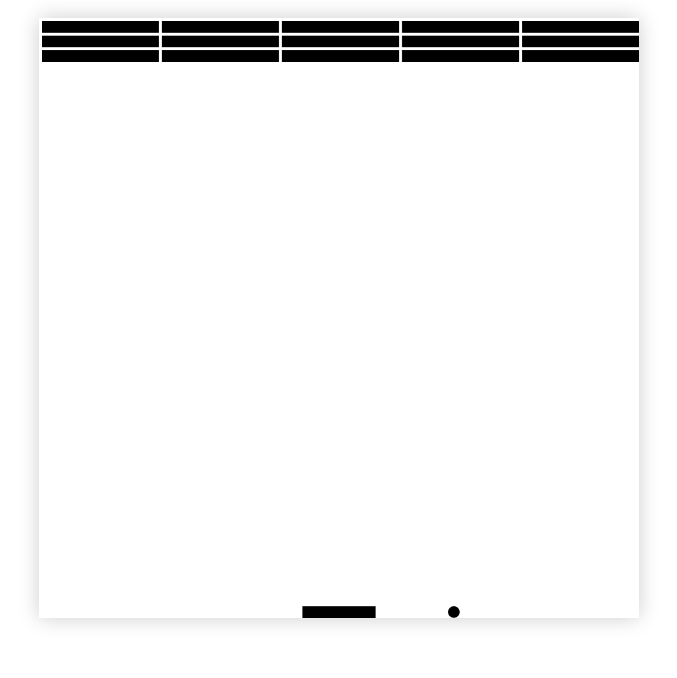
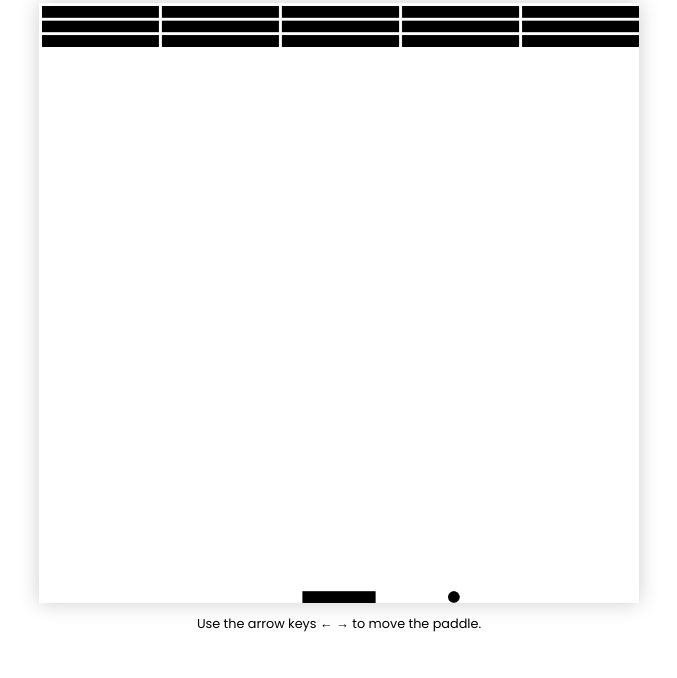
Before and after one commit to adith-a-danthi/bryck-breaker, a plain HTML site: page index.html in a window 1280 px wide. Shown: the part 122-800 px from the top of the page, without its empty margins (301-978 px from the left). Drawn offline with Linux system fonts and the light colour scheme.

Commit message:
💄 Added instructions

```diff
--- a/index.html
+++ b/index.html
@@ -11,6 +11,7 @@
     <div class="container">
         <h1>Bryck Breaker</h1>
         <canvas id="canvas" width="1024" height="1024"></canvas>
+        <p id="instructions">Use the arrow keys ← → to move the paddle.</p>
     </div>
     <script src="script.js"></script>
 </body>
--- a/style.css
+++ b/style.css
@@ -62,7 +62,13 @@ button {
     font-weight: 500;
 }
 
-button:hover {
+button:active {
     background-color: var(--color-primary);
     color: white;
 }
+
+#instructions {
+    font-size: 0.8em;
+    text-align: center;
+    margin-top: 1em;
+}
```
